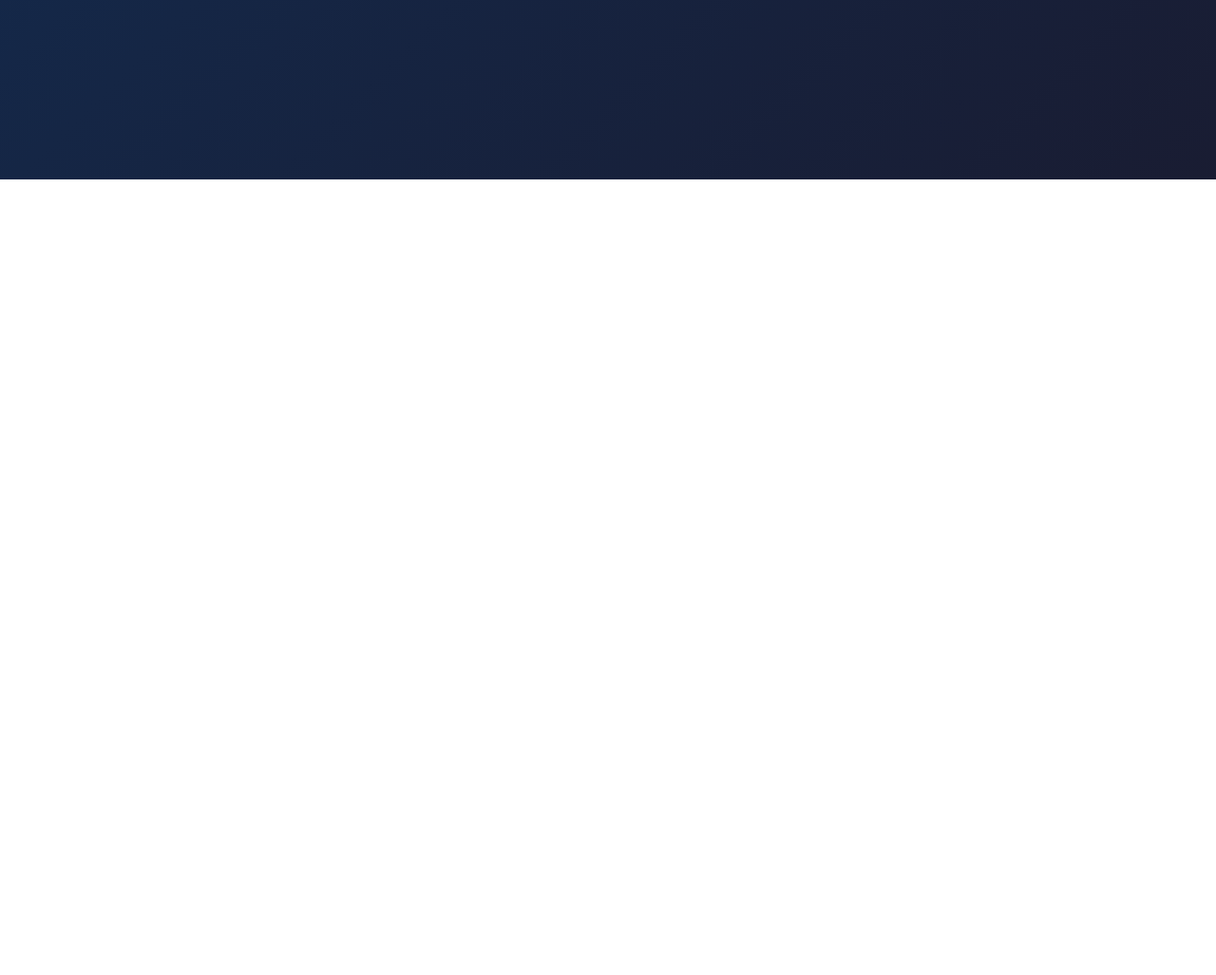
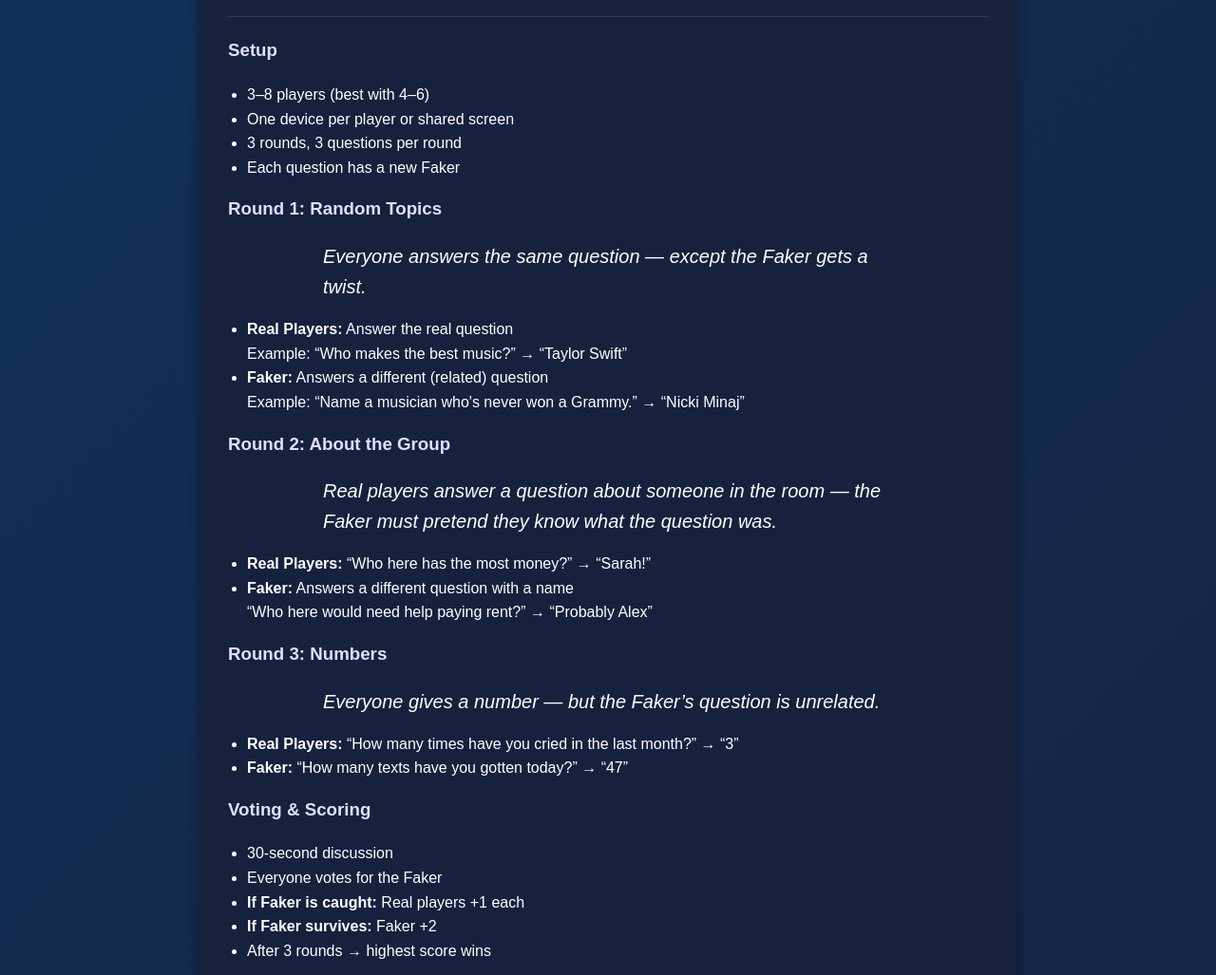
Before and after one commit to brandonshrt/Faking-It, a website: page app/public/pages/index.html in a window 1280 px wide. Shown: the part 611-1638 px from the top of the page at 95% size. Before the commit the page ends 800 px from the top, so only its background shows below. Drawn offline with nearby package versions, Linux system fonts and the light colour scheme; no server answers.

Commit message:
style updates + how to play

```diff
--- a/app/public/pages/index.html
+++ b/app/public/pages/index.html
@@ -21,7 +21,62 @@
         <div class="button-container">
             <button class="button" onclick="createGame()">Create Game</button>
             <button class="button" onclick="goToJoin()">Join Game</button>
-          </div>
+        </div>
+    </div>
+
+    <!-- How to Play Card -->
+    <div class="how-to-play-card">
+        <h2>How to Play</h2>
+
+        <p><strong>Faking It</strong> is a game where players try to expose the Faker — the only person who didn’t receive the real question.</p>
+
+        <hr>
+
+        <h3>Setup</h3>
+        <ul>
+            <li>3–8 players (best with 4–6)</li>
+            <li>One device per player or shared screen</li>
+            <li>3 rounds, 3 questions per round</li>
+            <li>Each question has a new Faker</li>
+        </ul>
+
+        <h3>Round 1: Random Topics</h3>
+        <p><em>Everyone answers the same question — except the Faker gets a twist.</em></p>
+
+        <ul>
+            <li><strong>Real Players:</strong> Answer the real question
+                <br>Example: “Who makes the best music?” → “Taylor Swift”</li>
+            <li><strong>Faker:</strong> Answers a different (related) question
+                <br>Example: “Name a musician who's never won a Grammy.” → “Nicki Minaj”</li>
+        </ul>
+
+        <h3>Round 2: About the Group</h3>
+        <p><em>Real players answer a question about someone in the room — the Faker must pretend they know what the question was.</em></p>
+
+        <ul>
+            <li><strong>Real Players:</strong> “Who here has the most money?” → “Sarah!”</li>
+            <li><strong>Faker:</strong> Answers a different question with a name
+                <br>“Who here would need help paying rent?” → “Probably Alex”</li>
+        </ul>
+
+        <h3>Round 3: Numbers</h3>
+        <p><em>Everyone gives a number — but the Faker’s question is unrelated.</em></p>
+
+        <ul>
+            <li><strong>Real Players:</strong> “How many times have you cried in the last month?” → “3”</li>
+            <li><strong>Faker:</strong> “How many texts have you gotten today?” → “47”</li>
+        </ul>
+
+        <h3>Voting & Scoring</h3>
+        <ul>
+            <li>30-second discussion</li>
+            <li>Everyone votes for the Faker</li>
+            <li><strong>If Faker is caught:</strong> Real players +1 each</li>
+            <li><strong>If Faker survives:</strong> Faker +2</li>
+            <li>After 3 rounds → highest score wins</li>
+        </ul>
+
+        <p><strong>Have fun, lie convincingly, and may the best bluffer win!</strong></p>
     </div>
 
     <script src="/socket.io/socket.io.js"></script>
--- a/app/public/style.css
+++ b/app/public/style.css
@@ -31,6 +31,34 @@ p {
   padding: 50px;
   text-align: center;
 }
+
+.how-to-play-card {
+  max-width: 800px;
+  margin: 40px auto;
+  background: #16213e;
+  padding: 25px 30px;
+  border-radius: 16px;
+  box-shadow: 0 0 12px rgba(0,0,0,0.4);
+  color: white;
+  line-height: 1.6;
+}
+
+.how-to-play-card h2,
+.how-to-play-card h3 {
+  margin-top: 10px;
+  color: #e0e0ff;
+}
+
+.how-to-play-card hr {
+  border: none;
+  border-bottom: 1px solid #2a3a6a;
+  margin: 20px 0;
+}
+
+.how-to-play-card ul {
+  padding-left: 20px;
+}
+
 
 /* ==================== NAVIGATION ==================== */
 
@@ -170,7 +198,7 @@ nav a:hover {
   padding: 1rem;
   box-shadow: 0 2px 6px rgba(0, 0, 0, 0.1);
   transition: transform 0.2s ease;
-  width: 260px;
+  width: 200px;
   margin: 10px auto;
 }
 
@@ -193,7 +221,7 @@ nav a:hover {
 .player-name {
   font-size: 1.1rem;
   font-weight: bold;
-  color: #333;
+  color: white;
 }
 
 /* ==================== GAME SCREEN ==================== */
@@ -311,7 +339,6 @@ nav a:hover {
   border: 2px solid #2a3f5f;
   padding: 12px;
   border-radius: 10px;
-  width: 100%;
   transition: 0.3s;
 }
 
```
